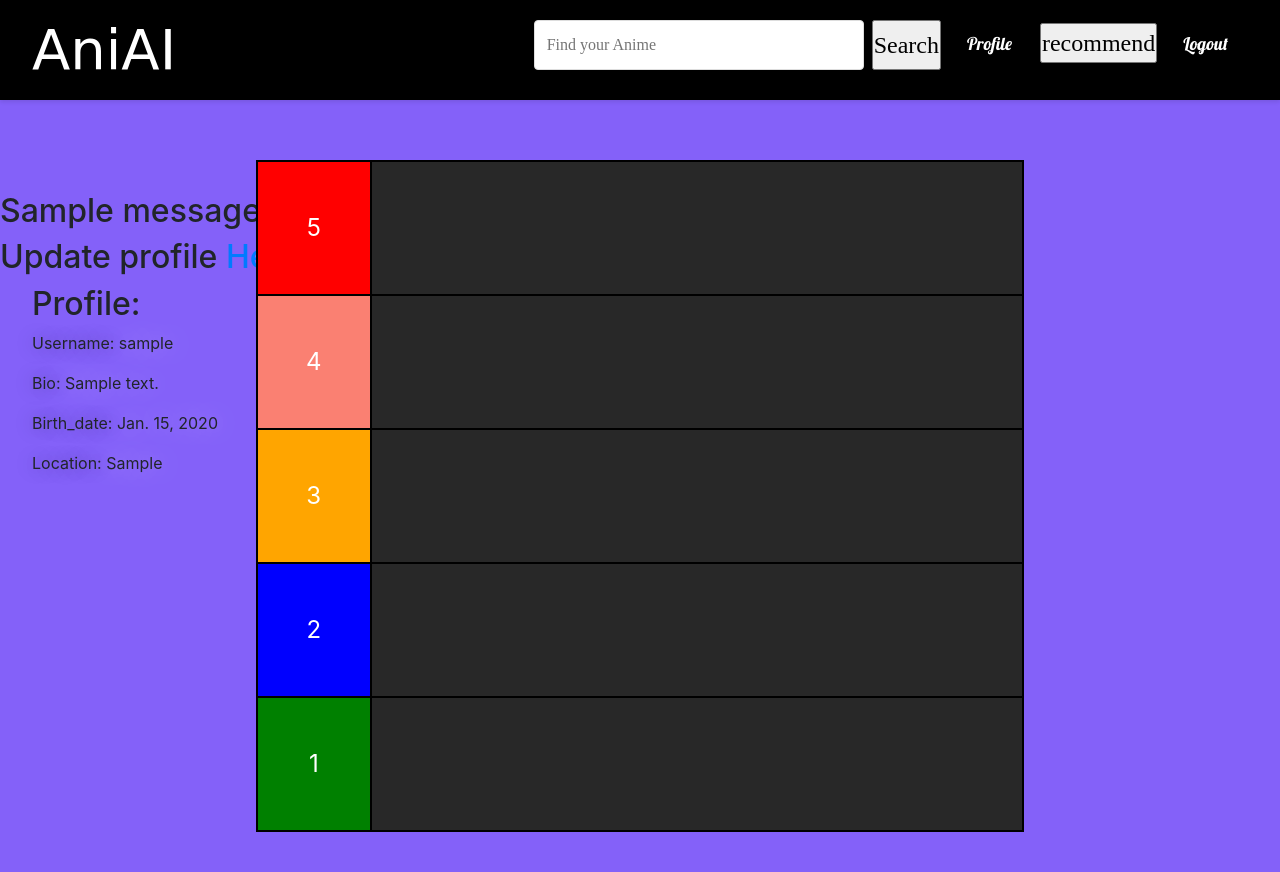
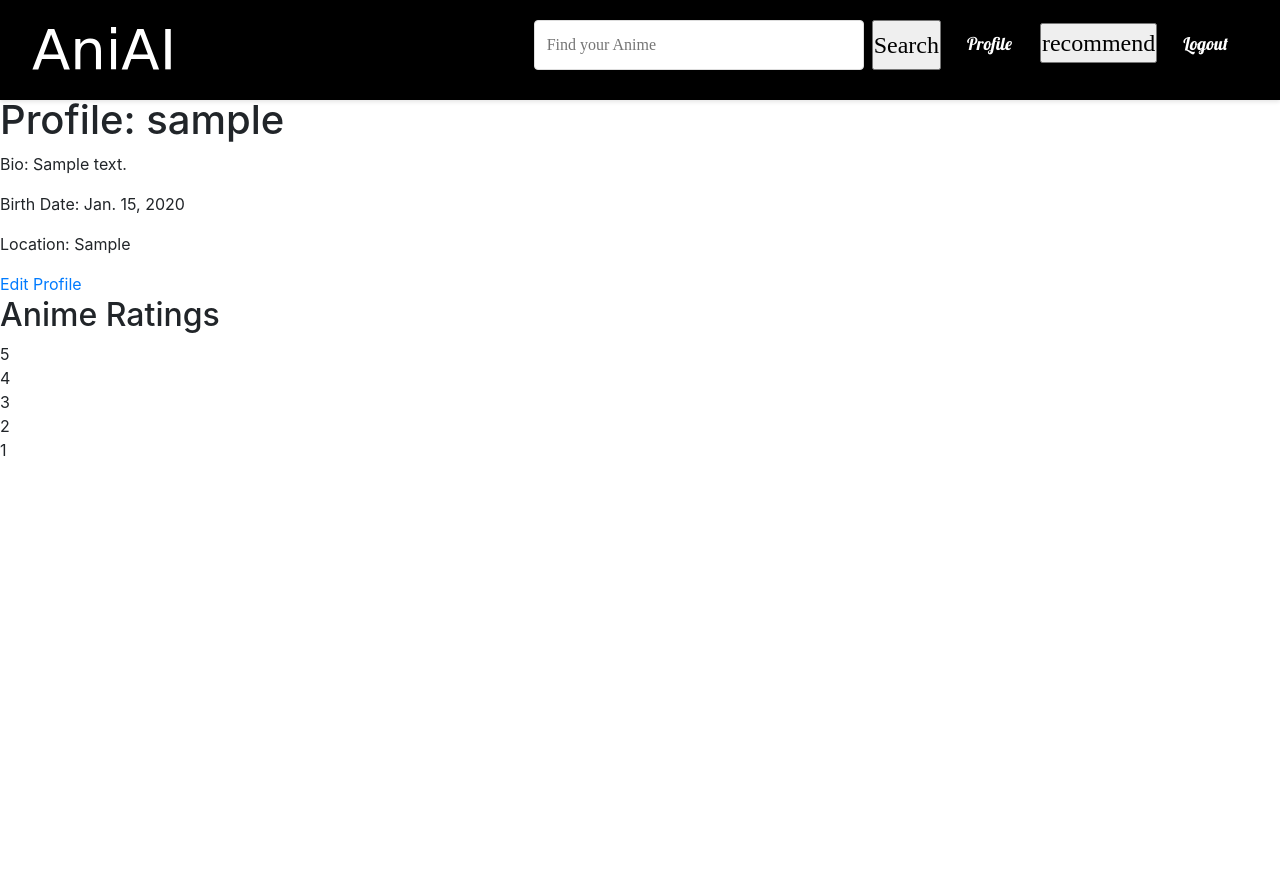
Before and after one commit to keerthigkaarthik/Anime-Recomender, a Django app: page /profile in a window 1280 px wide. After the commit the page ends 456 px from the top, so only its background shows below. Run offline with Django 4.2, Linux system fonts and the light colour scheme; a user stored in the database is signed in; tables that the repository leaves empty hold one stand-in row (values such as "Sample post"); one stand-in notice (Sample message) is shown; some libraries are stand-ins or nearby versions; some web fonts are replaced.

Commit message:
Update profile3.html

```diff
--- a/templates/profile3.html
+++ b/templates/profile3.html
@@ -1,99 +1,93 @@
 {% extends 'templates/main.html' %}
 {% block content %}
 {% load static %}
+<link rel='stylesheet' type="text/css" href="{% static 'profile12.css' %}">
 
-    <link rel='stylesheet' type="text/css" href="{% static 'profile12.css' %}">
-    <div class="color-change-2x">
-    <br>
-    <br>
-    <br>
-    <br>
-    <br>
+<div class="profile-container">
     {% for message in messages %}
-    <h2>{{message}}</h2>
+        <div class="message">{{message}}</div>
     {% endfor %}
-    <div class ='submit_anime_rating'>
-        <h2>Update profile <a href = '/update'class='curve'>Here</a></h2>
+
+    <div class="profile-header">
+        <div class="profile-info">
+            <h1>Profile: {{user.username}}</h1>
+            <div class="profile-details">
+                <p><span>Bio:</span> {{user.profile.bio}}</p>
+                <p><span>Birth Date:</span> {{user.profile.birth_date}}</p>
+                <p><span>Location:</span> {{user.profile.location}}</p>
+            </div>
+            <a href="/update" class="edit-profile-btn">Edit Profile</a>
+        </div>
     </div>
-    <div class="tier-list">
-        <table >
-            <tr>
-                <td id="score5">
-                    5
-                </td>
 
-                <td id="anime5">
+    <div class="tier-list-container">
+        <h2>Anime Ratings</h2>
+        <div class="tier-list">
+            <div class="tier tier-5">
+                <div class="tier-label">
+                    <span>5</span>
+                </div>
+                <div class="tier-content">
                     {% for i in five %}
-                        <img src='{{i.picture}}' onclick="window.location='/animes/{{i.id}}'">
+                        <div class="anime-thumbnail" onclick="window.location='/animes/{{i.id}}'">
+                            <img src='{{i.picture}}' alt="{{i.name}}">
+                        </div>
                     {% endfor %}
-                </td>
-            </tr>
-            <tr>
-                <td id="score4">
-                    4
-                </td>
-                <td id="anime4">
-                    {% for i in four %}
-                        <img src='{{i.picture}}' onclick="window.location='/animes/{{i.id}}'">
-                    {% endfor %}
-                </td>
-            </tr>
-            <tr>
-                <td id="score3">
-                    3
-                </td>
-
-                <td id="anime3">
-                    {% for i in three %}
-                        <img src='{{i.picture}}' onclick="window.location='/animes/{{i.id}}'">
-                    {% endfor %}
-                </td>
-            </tr>
-            <tr>
-                <td id="score2">
-                    2
-                </td>
-
-                <td id="anime2">
-                    {% for i in two %}
-                        <img src='{{i.picture}}' onclick="window.location='/animes/{{i.id}}'">
-                    {% endfor %}
-                </td>
-            </tr>
-            <tr>
-                <td id="score1">
-                    1
-                </td>
-
-                <td id="anime1">
-                    {% for i in one %}
-                        <img src='{{i.picture}}' onclick="window.location='/animes/{{i.id}}'">
-
-                    {% endfor %}
-                </td>
-            </tr>
-        </table>
-        <div class = 'anime_to_watch'>
-            <h2>Profile: </h2>
-            <div class = 'anime_to_watch1'>
-             <p class="text-shadow-drop-center">Username: <span class = "text-flicker-in-glow">{{user.username}}</span></p>
+                </div>
             </div>
 
-            <div class = 'anime_to_watch1'>
-              <p class="text-shadow-drop-center">Bio:  <span class="text-flicker-in-glow">{{user.profile.bio}}</span></p>
+            <div class="tier tier-4">
+                <div class="tier-label">
+                    <span>4</span>
+                </div>
+                <div class="tier-content">
+                    {% for i in four %}
+                        <div class="anime-thumbnail" onclick="window.location='/animes/{{i.id}}'">
+                            <img src='{{i.picture}}' alt="{{i.name}}">
+                        </div>
+                    {% endfor %}
+                </div>
             </div>
 
-            <div class = 'anime_to_watch1'>
-              <p class="text-shadow-drop-center">Birth_date: <span class="text-flicker-in-glow">{{user.profile.birth_date}}</span></p>
+            <div class="tier tier-3">
+                <div class="tier-label">
+                    <span>3</span>
+                </div>
+                <div class="tier-content">
+                    {% for i in three %}
+                        <div class="anime-thumbnail" onclick="window.location='/animes/{{i.id}}'">
+                            <img src='{{i.picture}}' alt="{{i.name}}">
+                        </div>
+                    {% endfor %}
+                </div>
             </div>
 
-            <div class = 'anime_to_watch1'>
-              <p class="text-shadow-drop-center">Location: <span class="text-flicker-in-glow">{{user.profile.location}}</span></p>
+            <div class="tier tier-2">
+                <div class="tier-label">
+                    <span>2</span>
+                </div>
+                <div class="tier-content">
+                    {% for i in two %}
+                        <div class="anime-thumbnail" onclick="window.location='/animes/{{i.id}}'">
+                            <img src='{{i.picture}}' alt="{{i.name}}">
+                        </div>
+                    {% endfor %}
+                </div>
             </div>
 
-
+            <div class="tier tier-1">
+                <div class="tier-label">
+                    <span>1</span>
+                </div>
+                <div class="tier-content">
+                    {% for i in one %}
+                        <div class="anime-thumbnail" onclick="window.location='/animes/{{i.id}}'">
+                            <img src='{{i.picture}}' alt="{{i.name}}">
+                        </div>
+                    {% endfor %}
+                </div>
+            </div>
         </div>
-
     </div>
-    </div>
+</div>
 {% endblock %}
```
